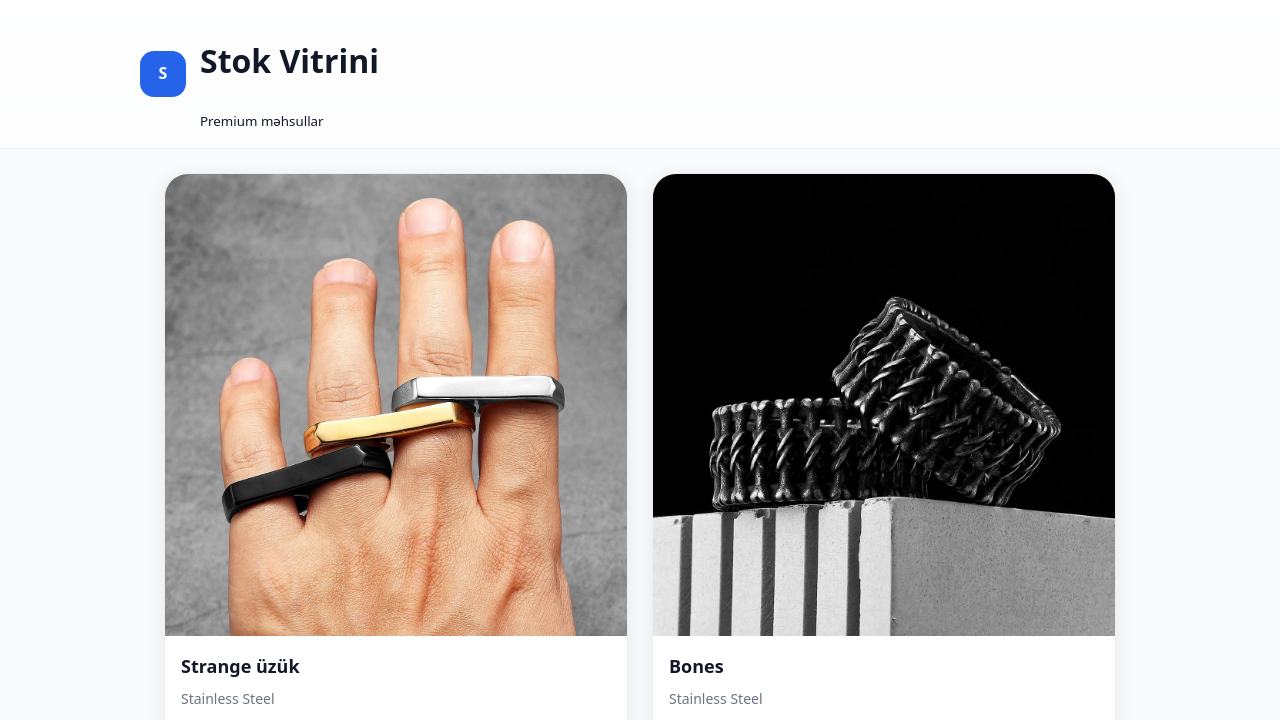
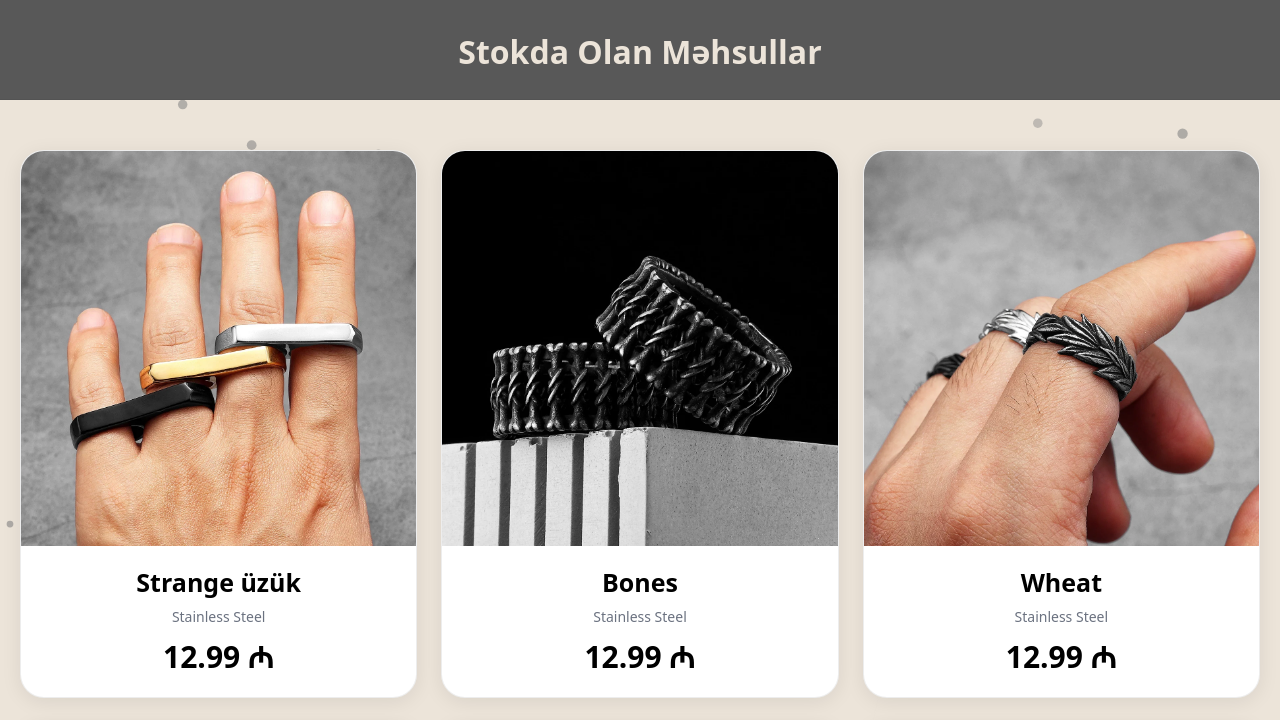
Before and after one commit to JamalJavadov/stock, a plain HTML site: page index.html in a window 1280 px wide. Shown: the top 720 px of the page. Drawn offline with Linux system fonts and the light colour scheme.

Commit message:
Update index.html

```diff
--- a/index.html
+++ b/index.html
@@ -7,7 +7,7 @@
   <meta name="description" content="Instagram üçün stok məhsul vitrin səhifəsi. 4 şəkil, qiymət və material göstərir." />
   <style>
     :root{
-      --bg:#f9fafb;
+      --bg:#ECE4D9;
       --card:#ffffff;
       --text:#111827;
       --muted:#6b7280;
@@ -26,22 +26,21 @@
       font:16px/1.6 ui-sans-serif, system-ui, -apple-system, Segoe UI, Roboto, Helvetica, Arial;
     }
 
-    .wrap{max-width:1000px;margin:0 auto;padding:24px}
+    .wrap{max-width:1400px;margin:0 auto; text-align: center; color: black; padding: 50px 20px; }
 
     header{
       position:sticky; top:0; z-index:10;
       backdrop-filter:blur(10px);
-      background:linear-gradient(180deg, rgba(255,255,255,.9), rgba(255,255,255,.6));
+      background:#585858;
       border-bottom:1px solid rgba(0,0,0,.06);
-    }
-    .brand{display:flex;align-items:center;gap:14px; padding:14px 0}
-    .logo{
-      width:46px;height:46px;border-radius:14px;
-      background:var(--accent);               /* sarı gradient və glow çıxarıldı */
-      display:grid;place-items:center;font-weight:900;color:var(--accent-ink)
-    }
+      padding-bottom: 10px;
+    height: 100px;
+}
 
-    .grid{display:grid;gap:24px;grid-template-columns:repeat(2,1fr)}
+    .brand{align-items:center;gap:14px; padding:5px 0; }
+
+
+    .grid{display:grid;gap:24px;grid-template-columns:repeat(3,1fr)}
     @media(max-width:768px){.grid{grid-template-columns:1fr}}
 
     .card{
@@ -64,10 +63,14 @@
     }
 
     .body{padding:16px}
-    .title{margin:0 0 8px;font-size:18px;font-weight:800}
+    .title{margin:0 0 4px;font-size:25px;font-weight:800}
     .meta{color:var(--muted);font-size:14px}
-    .row{display:flex;align-items:center;justify-content:space-between;margin-top:14px}
-    .price{font-weight:900;font-size:18px}
+    .row {
+  display: flex;
+  justify-content: center; /* içindəkini ortala */
+  margin-top: 4px;
+}
+    .price{font-weight:900;font-size: 30px; text-align: center;}
 
     /* Modal */
     .modal{position:fixed;inset:0;display:none;place-items:center;background:rgba(0,0,0,.55);backdrop-filter:blur(6px);z-index:50;padding:16px}
@@ -126,15 +129,30 @@
     .dot.active{ background:#fff }
 
     footer{color:var(--muted);font-size:13px;padding:24px 0;text-align:center;opacity:.75}
+    /* ==== Background Particles ==== */
+#bg-particles{
+  position: fixed;
+  inset: 0;
+  width: 100%;
+  height: 100%;
+  z-index: 0;            /* ən altda qalsın */
+  pointer-events: none;  /* klikləri tutmasın */
+}
+
+/* Üst kontent hissəciklərdən yuxarıda olsun */
+header, main, footer, .modal {
+  position: relative;
+  z-index: 1;
+}
+
   </style>
 </head>
 <body>
+    <canvas id="bg-particles" aria-hidden="true"></canvas>
   <header>
     <div class="wrap brand">
-      <div class="logo">S</div>
-      <div>
-        <h1>Stok Vitrini</h1>
-        <small>Premium məhsullar</small>
+
+        <h1 style="color: #ECE4D9">Stokda Olan Məhsullar</h1>
       </div>
     </div>
   </header>
@@ -143,7 +161,7 @@
     <div id="grid" class="grid"></div>
   </main>
 
-  <footer class="wrap">© <span id="year"></span> Sizin brendiniz</footer>
+  <footer class="wrap">© <span id="year"></span> Ring For Baku</footer>
 
   <!-- Modal -->
   <div id="modal" class="modal" aria-hidden="true">
@@ -166,6 +184,118 @@
       </div>
     </div>
   </div>
+
+  <script>
+/* ==== BOZ HISSƏCIKLƏR — Sadə və performanslı ==== */
+(function(){
+  const canvas = document.getElementById('bg-particles');
+  const ctx = canvas.getContext('2d');
+
+  let dpi = Math.max(1, window.devicePixelRatio || 1);
+  let W = 0, H = 0;
+
+  function resize(){
+    W = canvas.clientWidth;
+    H = canvas.clientHeight;
+    canvas.width  = Math.floor(W * dpi);
+    canvas.height = Math.floor(H * dpi);
+    ctx.setTransform(dpi, 0, 0, dpi, 0, 0);
+    initParticles();
+  }
+
+  // Ekran ölçüsünə görə sıxlıq (m² başına təxminən 0.015 hissəcik)
+  const density = 0.03; // daha çox üçün 0.02 edin
+  let particles = [];
+  let rafId = null;
+  let last = performance.now();
+
+  class P{
+    constructor(){
+      this.x = Math.random()*W;
+      this.y = Math.random()*H;
+      this.r = 2 + Math.random()*4; // 2-dən 6 px-ə qədər
+               // radius
+      this.vx = (Math.random()*0.8 - 0.4);            // yatay sürət
+      this.vy = (Math.random()*0.8 - 0.4);            // şaquli sürət
+      this.a = 0.35 + Math.random()*0.25;             // şəffaflıq
+    }
+    step(dt){
+      this.x += this.vx * dt;
+      this.y += this.vy * dt;
+
+      // kənarlardan yumşaq geri qayıtma
+      if (this.x < -10 || this.x > W+10) this.vx *= -1;
+      if (this.y < -10 || this.y > H+10) this.vy *= -1;
+    }
+    draw(){
+      ctx.beginPath();
+      ctx.arc(this.x, this.y, this.r, 0, Math.PI*2);
+      ctx.fillStyle = `rgba(128,128,128,${this.a})`;   // boz
+      ctx.fill();
+    }
+  }
+
+  function initParticles(){
+    const target = Math.floor(W * H * density / 1000); // sahəyə görə say
+    particles = [];
+    for(let i=0;i<target;i++) particles.push(new P());
+  }
+
+  function tick(now){
+    const dt = Math.min(40, now - last) * 0.06; // zaman miqyası
+    last = now;
+
+    ctx.clearRect(0,0,W,H);
+
+    // Hissəcikləri çək
+    for(const p of particles){
+      p.step(dt);
+      p.draw();
+    }
+
+    // Yaxın nöqtələr arasında incə xətt (yüngül effekt)
+    const linkDist = Math.min(140, Math.max(90, Math.sqrt(W*H)*0.06));
+    for(let i=0;i<particles.length;i++){
+      for(let j=i+1;j<particles.length;j++){
+        const a = particles[i], b = particles[j];
+        const dx = a.x - b.x, dy = a.y - b.y;
+        const d2 = dx*dx + dy*dy;
+        if (d2 < linkDist*linkDist){
+          const op = 0.08 * (1 - Math.sqrt(d2)/linkDist);
+          ctx.globalAlpha = op;
+          ctx.beginPath();
+          ctx.moveTo(a.x, a.y);
+          ctx.lineTo(b.x, b.y);
+          ctx.strokeStyle = 'rgb(180,180,180)'; // açıq boz xətt
+          ctx.lineWidth = 1;
+          ctx.stroke();
+          ctx.globalAlpha = 1;
+        }
+      }
+    }
+
+    rafId = requestAnimationFrame(tick);
+  }
+
+  // Performans: tab gizli olduqda dayandır, görünəndə davam et
+  function onVis(){
+    if (document.hidden){
+      if (rafId) cancelAnimationFrame(rafId), rafId = null;
+    } else {
+      last = performance.now();
+      rafId = requestAnimationFrame(tick);
+    }
+  }
+
+  // Başlat
+  window.addEventListener('resize', resize);
+  document.addEventListener('visibilitychange', onVis);
+  resize();
+  last = performance.now();
+  rafId = requestAnimationFrame(tick);
+})();
+</script>
+
 
   <script>
     /* ==== MƏHSULLAR ====
```
